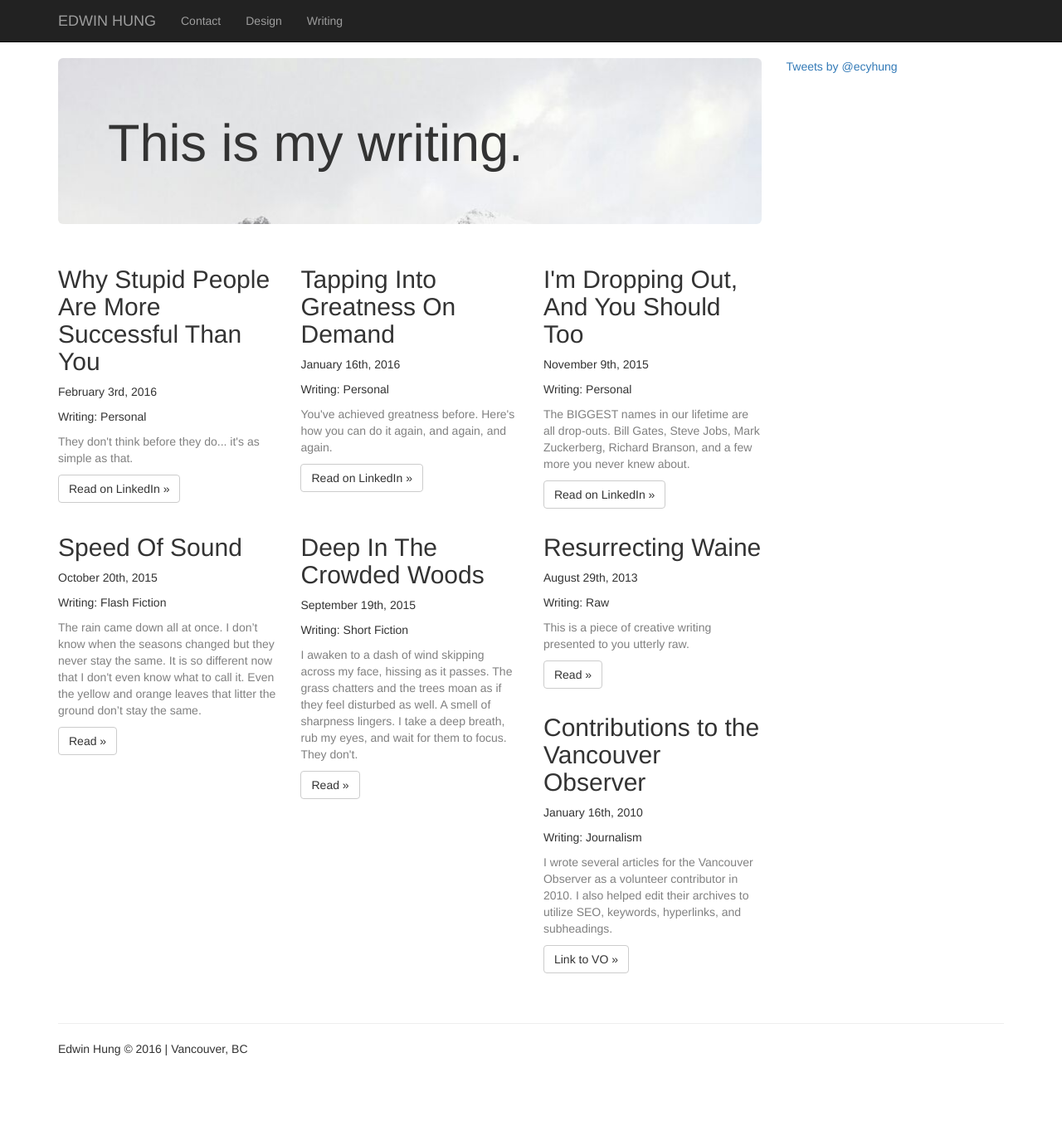
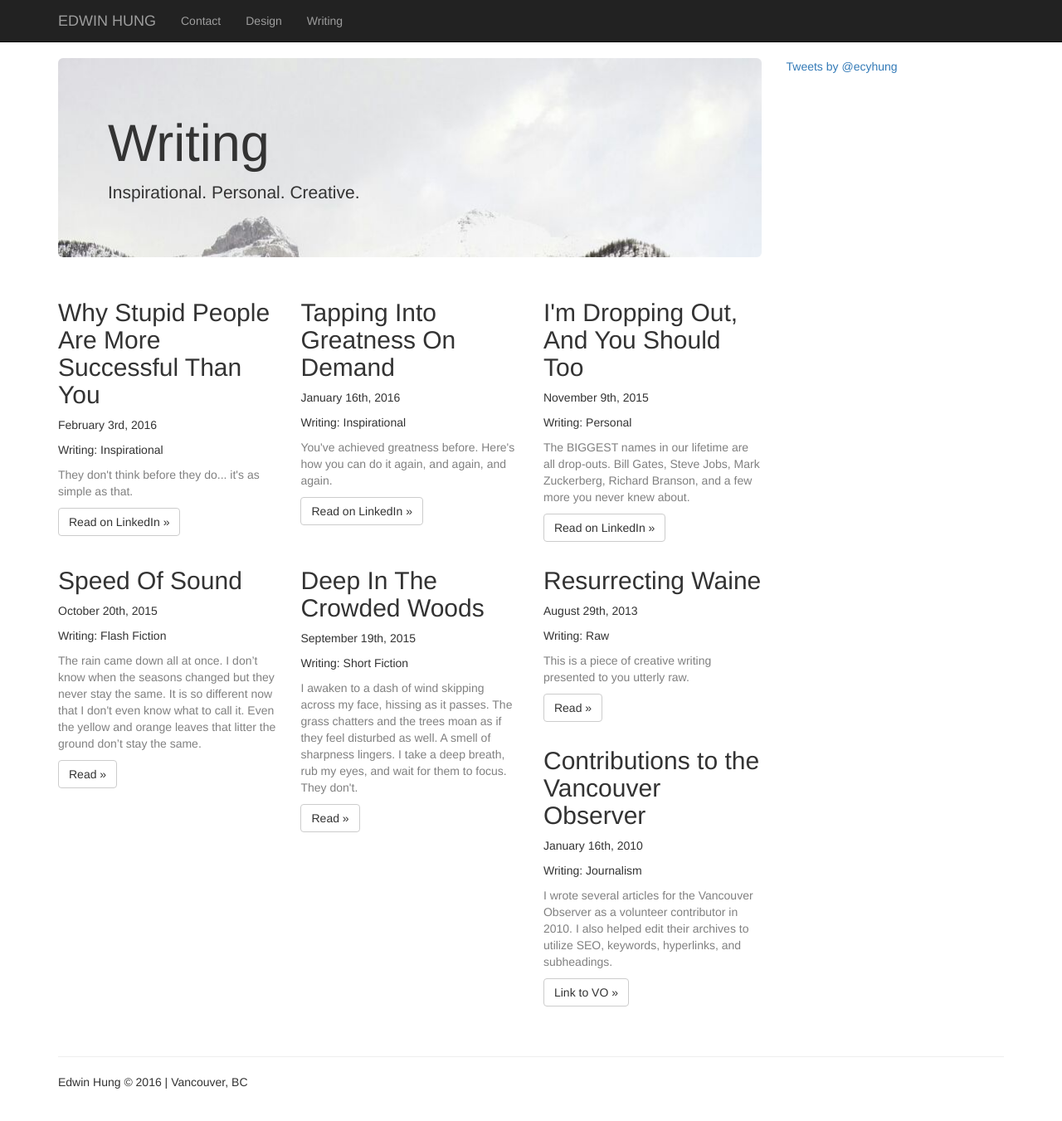
Before and after one commit to slendrr/slendrr.github.io, a Jekyll site: the page built from writing.html, in a window 1280 px wide and 1354 px high. Shown: the top 1351 px of the window at 83% size. Built offline with Jekyll 4.4.1, drawn with Linux system fonts in a browser that asks for light colours; nearby versions of some CDN libraries; comment, search, counter and statistics services are not loaded.

Commit message:
update titles and subtitles to pages

```diff
--- a/design.html
+++ b/design.html
@@ -4,8 +4,8 @@ title: Design
 permalink: /design/
 ---
 <div class="jumbotron home">
-  <h1>Everything Design</h1>
-  <p></p>
+  <h1>Design</h1>
+  <p>Games. Graphics. Ideas.</p>
 </div>
 <div class="row">
   <div class="col-xs-6 col-lg-4">
--- a/index.html
+++ b/index.html
@@ -11,7 +11,7 @@ layout: default
   <div class="col-xs-6 col-lg-4">
     <h2>Why Stupid People Are More Successful Than You</h2>
     <p>February 3rd, 2016</p>
-    <p>Writing: Personal</p>
+    <p>Writing: Inspirational</p>
     <p class="subtext">They don't think before they do... it's as simple as that.</p>
     <p><a class="btn btn-default" href="https://www.linkedin.com/pulse/why-stupid-people-more-successful-than-you-edwin-hung" role="button">Read on LinkedIn &raquo;</a></p>
   </div><!--/.col-xs-6.col-lg-4-->
--- a/writing.html
+++ b/writing.html
@@ -4,21 +4,21 @@ title: Writing
 permalink: /writing/
 ---
 <div class="jumbotron home">
-  <h1>This is my writing.</h1>
-  <p></p>
+  <h1>Writing</h1>
+  <p>Inspirational. Personal. Creative.</p>
 </div>
 <div class="row">
   <div class="col-xs-6 col-lg-4">
     <h2>Why Stupid People Are More Successful Than You</h2>
     <p>February 3rd, 2016</p>
-    <p>Writing: Personal</p>
+    <p>Writing: Inspirational</p>
     <p class="subtext">They don't think before they do... it's as simple as that.</p>
     <p><a class="btn btn-default" href="https://www.linkedin.com/pulse/why-stupid-people-more-successful-than-you-edwin-hung" role="button">Read on LinkedIn &raquo;</a></p>
   </div><!--/.col-xs-6.col-lg-4-->
   <div class="col-xs-6 col-lg-4">
     <h2>Tapping Into Greatness On Demand</h2>
     <p>January 16th, 2016</p>
-    <p>Writing: Personal</p>
+    <p>Writing: Inspirational</p>
     <p class="subtext">You've achieved greatness before. Here's how you can do it again, and again, and again.</p>
     <p><a class="btn btn-default" href="https://www.linkedin.com/pulse/tapping-greatness-demand-edwin-hung" role="button">Read on LinkedIn &raquo;</a></p>
   </div><!--/.col-xs-6.col-lg-4-->
```
